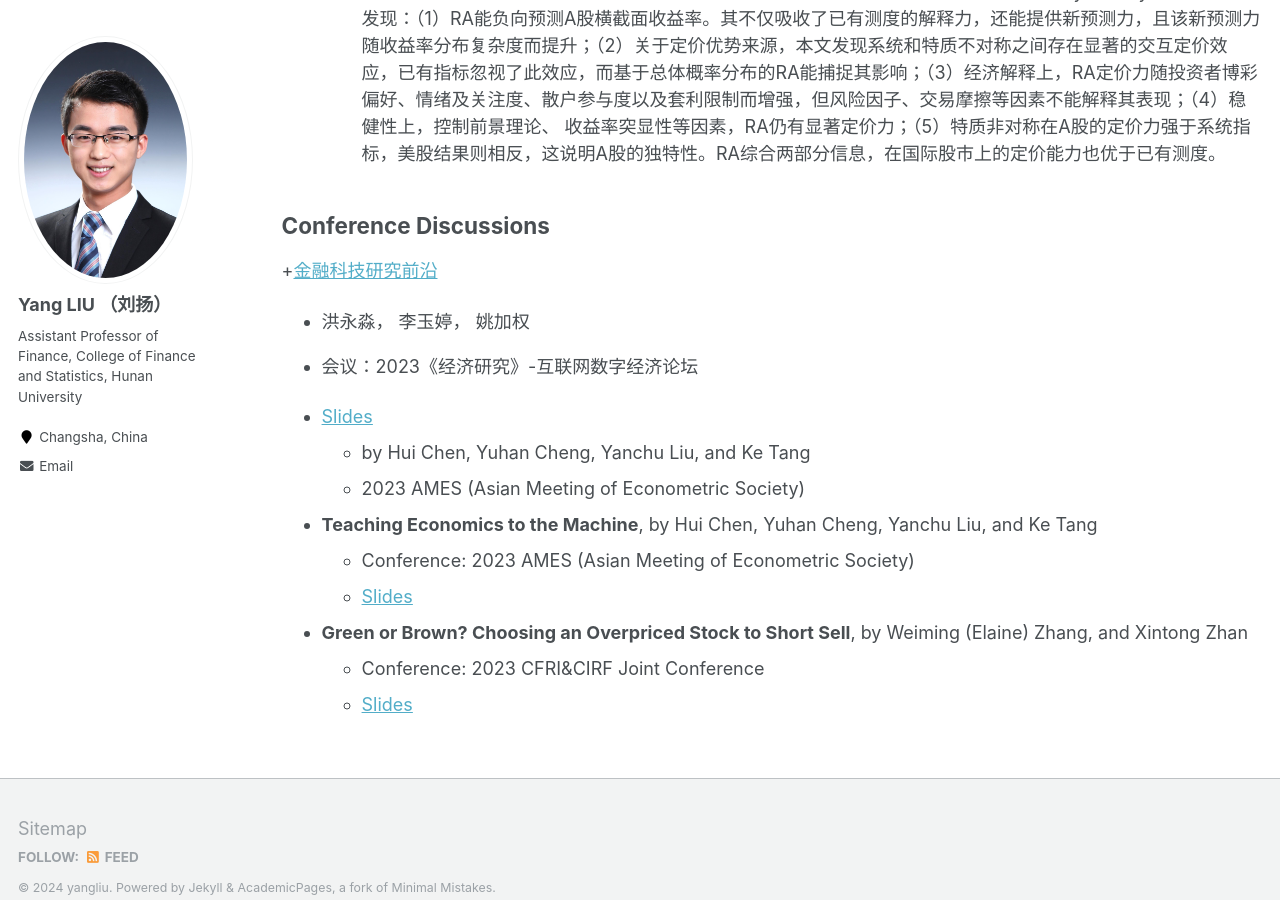
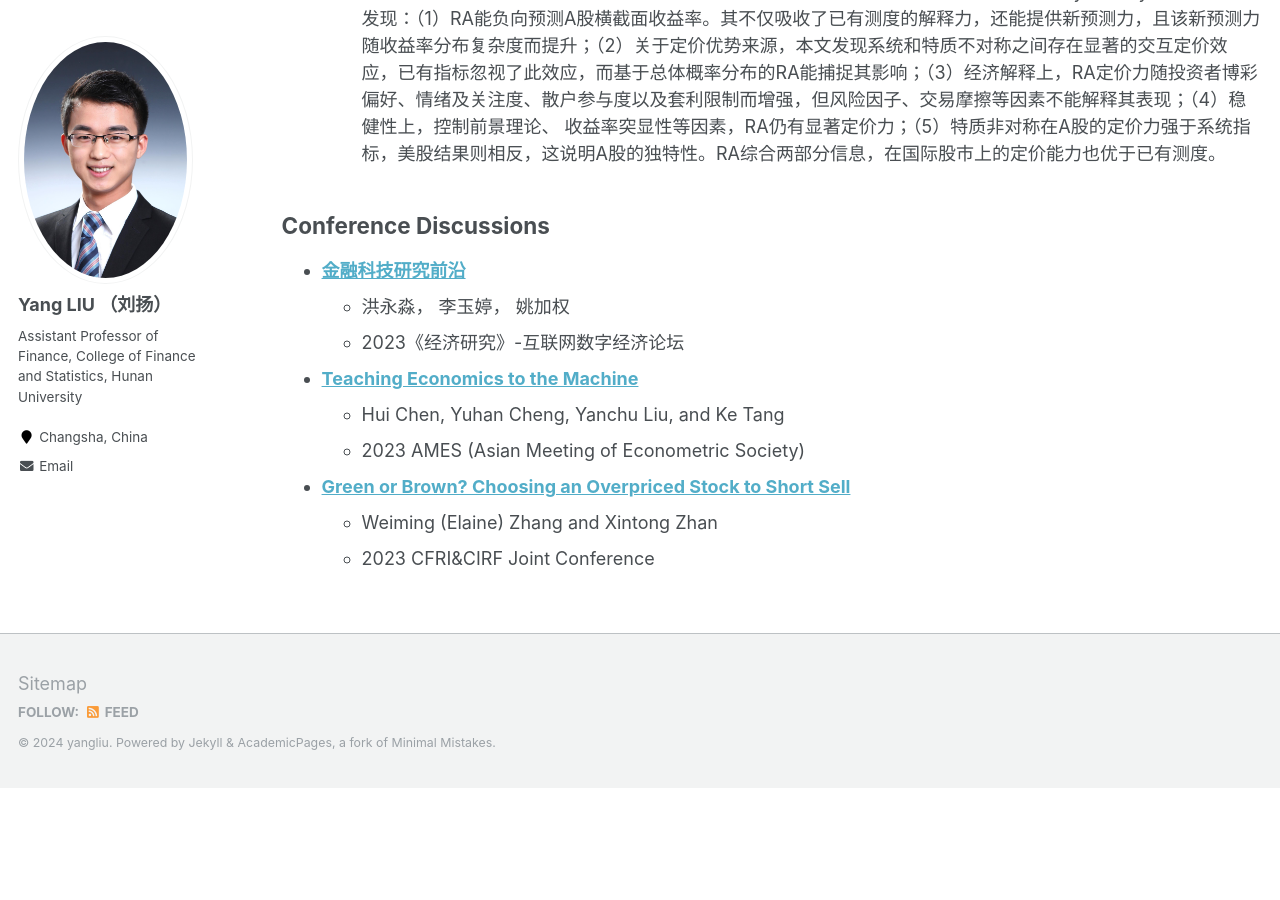
Before and after one commit to yangliu-finance/yangliu-finance.github.io, a Jekyll site: the page built from _pages/research.md, in a window 1280 px wide and 900 px high, scrolled down 2202 px. Built offline with Jekyll 4.4.1, drawn with Linux system fonts in a browser that asks for light colours; after the commit the page ends 2990 px from its top, so only the background shows below that.

Commit message:
Update research.md

```diff
--- a/_pages/research.md
+++ b/_pages/research.md
@@ -78,23 +78,18 @@ Conference Discussions
 ------
 
 
-+[金融科技研究前沿](https://yangliu-finance.github.io/files/Discuss_2023_Hong_FinTech.pdf)
++ **[金融科技研究前沿](https://yangliu-finance.github.io/files/Discuss_2023_Hong_FinTech.pdf)**
   + 洪永淼， 李玉婷， 姚加权
-  + 会议：2023《经济研究》-互联网数字经济论坛
+  + 2023《经济研究》-互联网数字经济论坛
+
++ **[Teaching Economics to the Machine](https://yangliu-finance.github.io/files/Discuss_2023AMES_Chen_TeachingEconomicsToTheMachine.pdf)**
+  + Hui Chen, Yuhan Cheng, Yanchu Liu, and Ke Tang
+  + 2023 AMES (Asian Meeting of Econometric Society)
 
 
-+ [Slides](https://yangliu-finance.github.io/files/Discuss_2023AMES_Chen_TeachingEconomicsToTheMachine.pdf)
-  + by Hui Chen, Yuhan Cheng, Yanchu Liu, and Ke Tang
-  + 2023 AMES (Asian Meeting of Econometric Society)
-
-+ **Teaching Economics to the Machine**, by Hui Chen, Yuhan Cheng, Yanchu Liu, and Ke Tang
-  + Conference: 2023 AMES (Asian Meeting of Econometric Society)
-  + [Slides](https://yangliu-finance.github.io/files/Discuss_2023AMES_Chen_TeachingEconomicsToTheMachine.pdf)
-
-
-+ **Green or Brown? Choosing an Overpriced Stock to Short Sell**, by Weiming (Elaine) Zhang, and Xintong Zhan
-  + Conference: 2023 CFRI&CIRF Joint Conference
-  + [Slides](https://yangliu-finance.github.io/files/Discuss_2023CFRI_Zhang_GreenOrBrown.pdf)
++ **[Green or Brown? Choosing an Overpriced Stock to Short Sell](https://yangliu-finance.github.io/files/Discuss_2023CFRI_Zhang_GreenOrBrown.pdf)**
+  +  Weiming (Elaine) Zhang and Xintong Zhan
+  + 2023 CFRI&CIRF Joint Conference
 
 <!---
 Work in Progress
```
